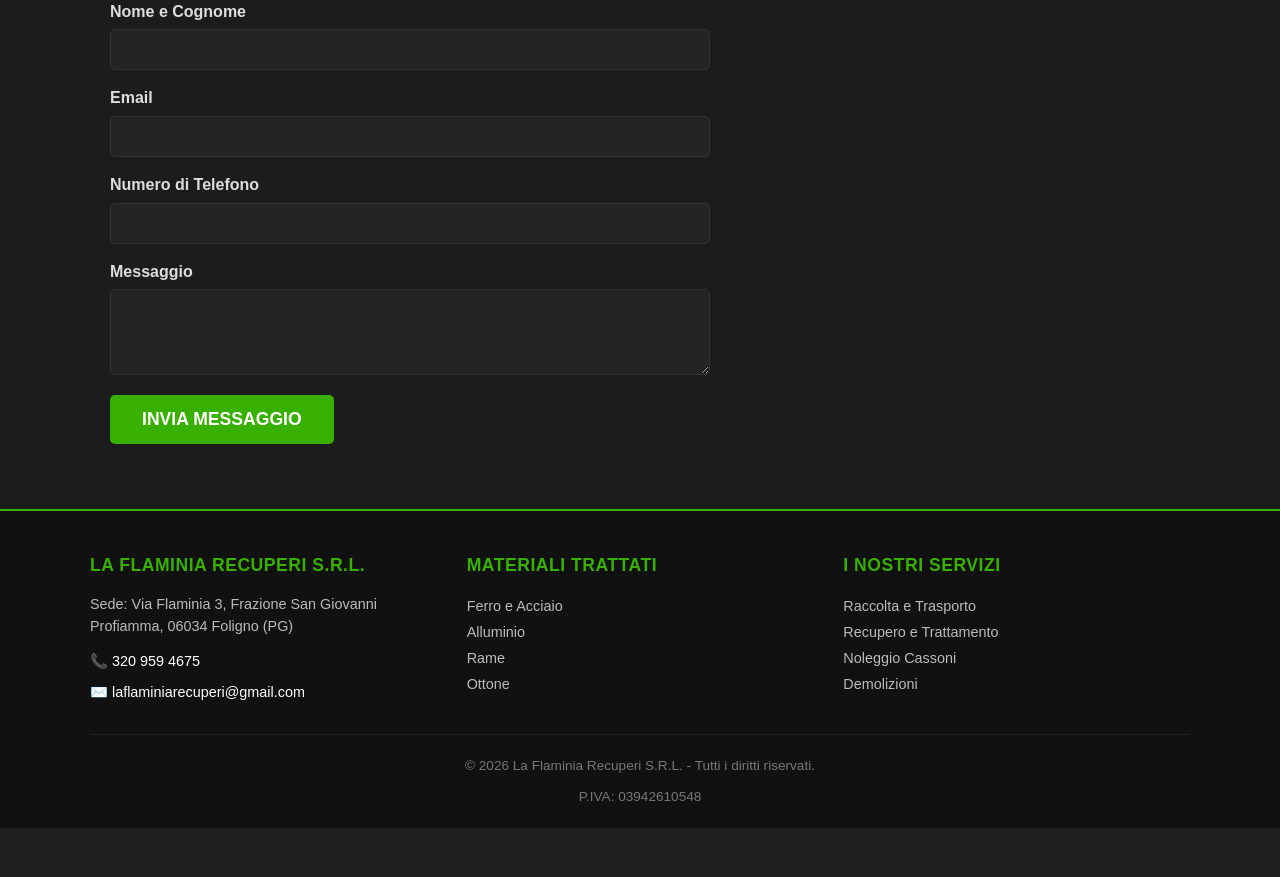
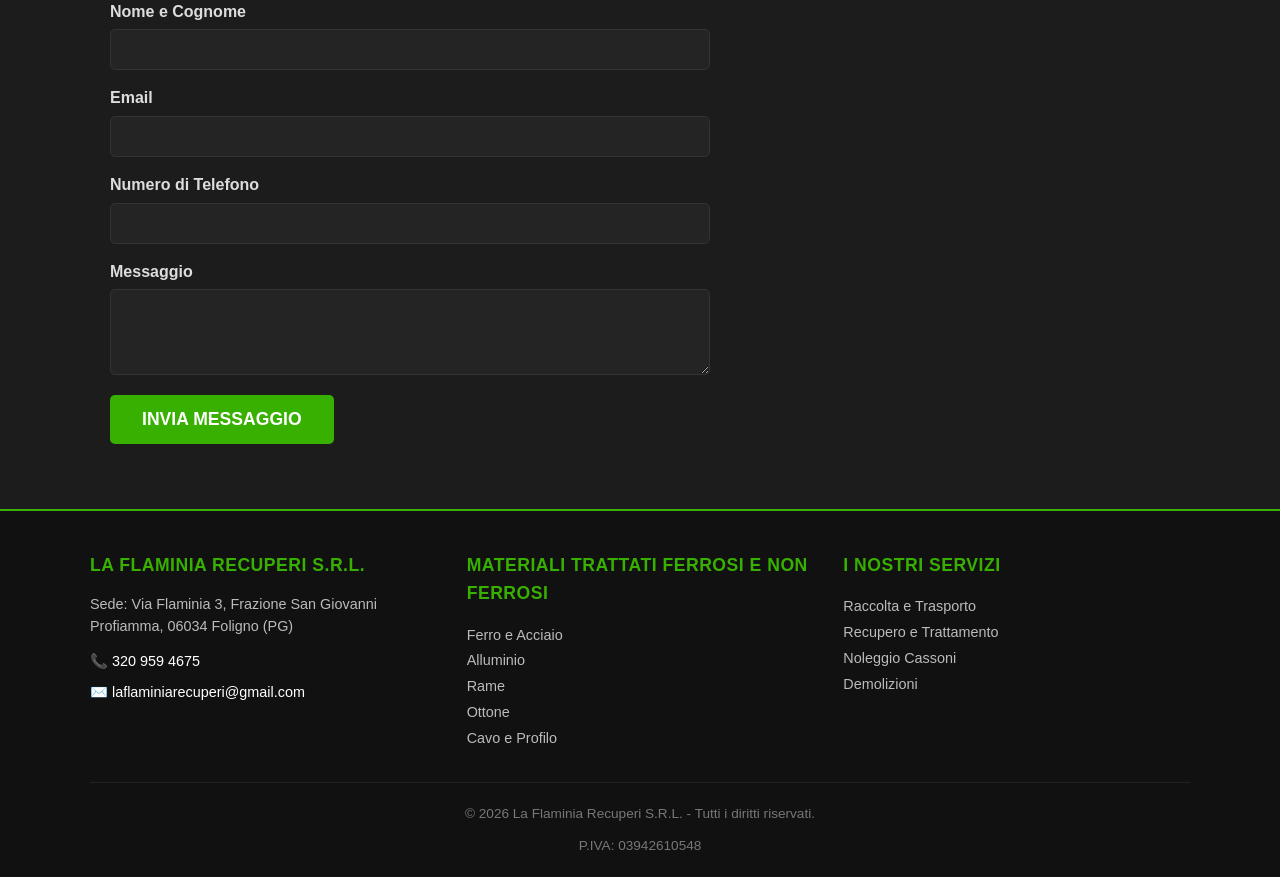
Before and after one commit to kgcodedev/la-flaminia-recuperi, a Flask app: page / in a window 1280 px wide. Shown: the part 2077-2954 px from the top of the page. Before the commit the page ends 2905 px from the top, so only its background shows below. Run offline with Flask 3, Linux system fonts and the light colour scheme.

Commit message:
Update footer.html

```diff
--- a/templates/footer.html
+++ b/templates/footer.html
@@ -18,12 +18,13 @@
 
         <!-- Colonna 2: Materiali Trattati -->
         <div>
-            <h4 style="color: #38B000; font-size: 1.1rem; margin-bottom: 15px; text-transform: uppercase; letter-spacing: 0.5px;">Materiali Trattati</h4>
+            <h4 style="color: #38B000; font-size: 1.1rem; margin-bottom: 15px; text-transform: uppercase; letter-spacing: 0.5px;">Materiali Trattati Ferrosi e Non Ferrosi</h4>
             <ul style="list-style: none; padding: 0; margin: 0; font-size: 0.9rem; line-height: 1.8; color: #bbb;">
                 <li>Ferro e Acciaio</li>
                 <li>Alluminio</li>
                 <li>Rame</li>
                 <li>Ottone</li>
+                <li>Cavo e Profilo</li>
             </ul>
         </div>
 
```
